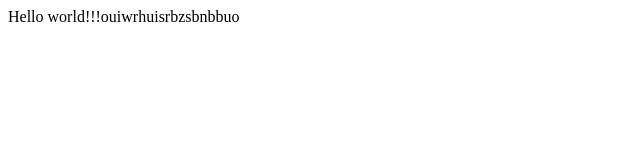
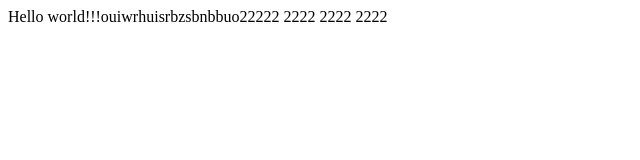
Before and after one commit to HIWIG/test, a plain HTML site: page test.html in a window 1280 px wide. Shown: the whole page, without its empty margins (0-640 px from the left). Drawn offline with Linux system fonts and the light colour scheme.

Commit message:
Update test.html

```diff
--- a/test.html
+++ b/test.html
@@ -8,6 +8,9 @@
     <title>Document</title>
 </head>
 <body>
-Hello world!!!ouiwrhuisrbzsbnbbuo
+Hello world!!!ouiwrhuisrbzsbnbbuo22222
+    2222
+    2222
+    2222
 </body>
 </html>
```
